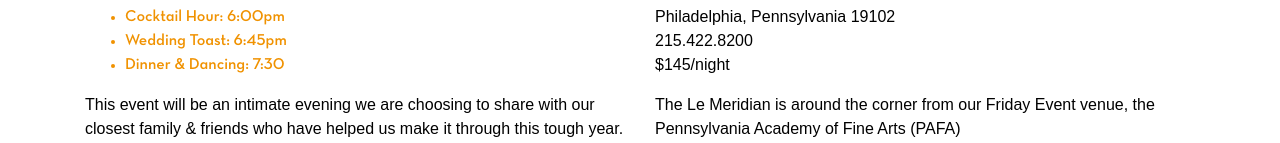
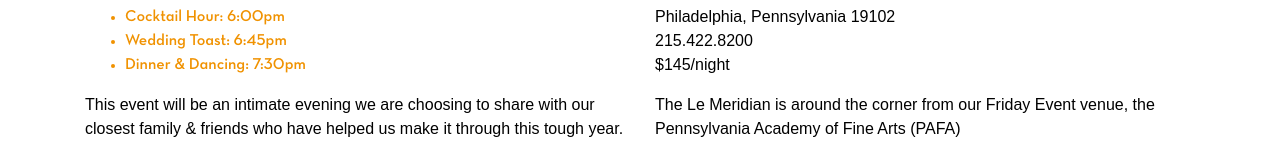
Before and after one commit to Chrisell/chris-and-sumita, a React (Create React App) app: page /events in a window 1280 px wide. Shown: the part 407-550 px from the top of the page. Built offline with nearby package versions, Linux system fonts and the light colour scheme.

Commit message:
Adds PM to time

```diff
--- a/src/EventsPage.js
+++ b/src/EventsPage.js
@@ -54,7 +54,7 @@ class EventPage extends React.Component {
                         <ul>
                             <li>Cocktail Hour: 6:00pm</li>
                             <li>Wedding Toast: 6:45pm</li>
-                            <li>Dinner &amp; Dancing: 7:30</li>
+                            <li>Dinner &amp; Dancing: 7:30pm</li>
                         </ul>
                         <p>This event will be an intimate evening we are choosing to share with our closest family &amp; friends who have helped us make it through this tough year. Due to venue limitations, this evening will be adults-only.</p>
                         <p>The dress code for this event will be Semi-Formal or Formal Indian Traditional. So women should wear long or cocktail dresses, pantsuits, or saris, while men should wear suit and tie or sherwanis. </p>
```
